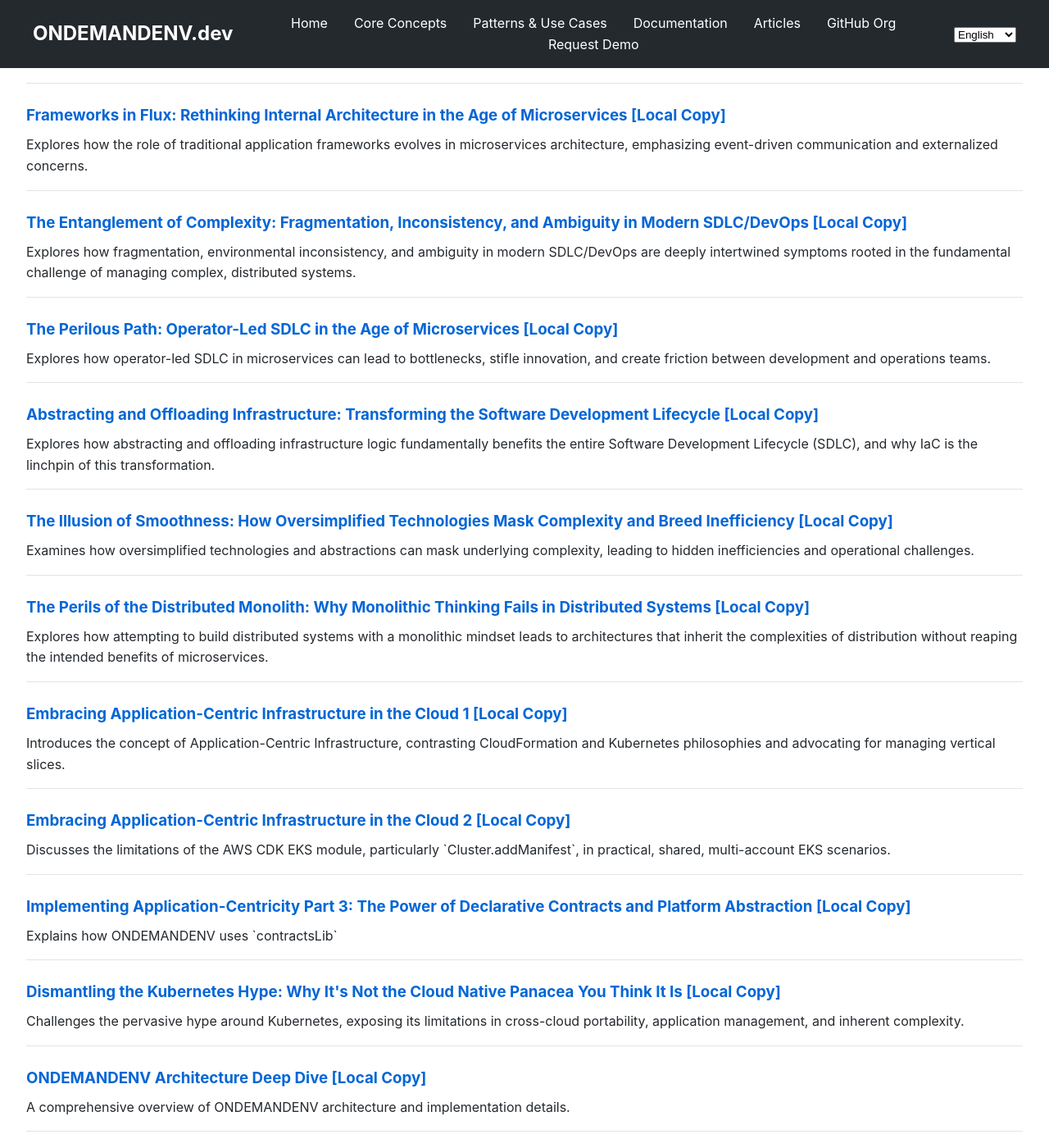
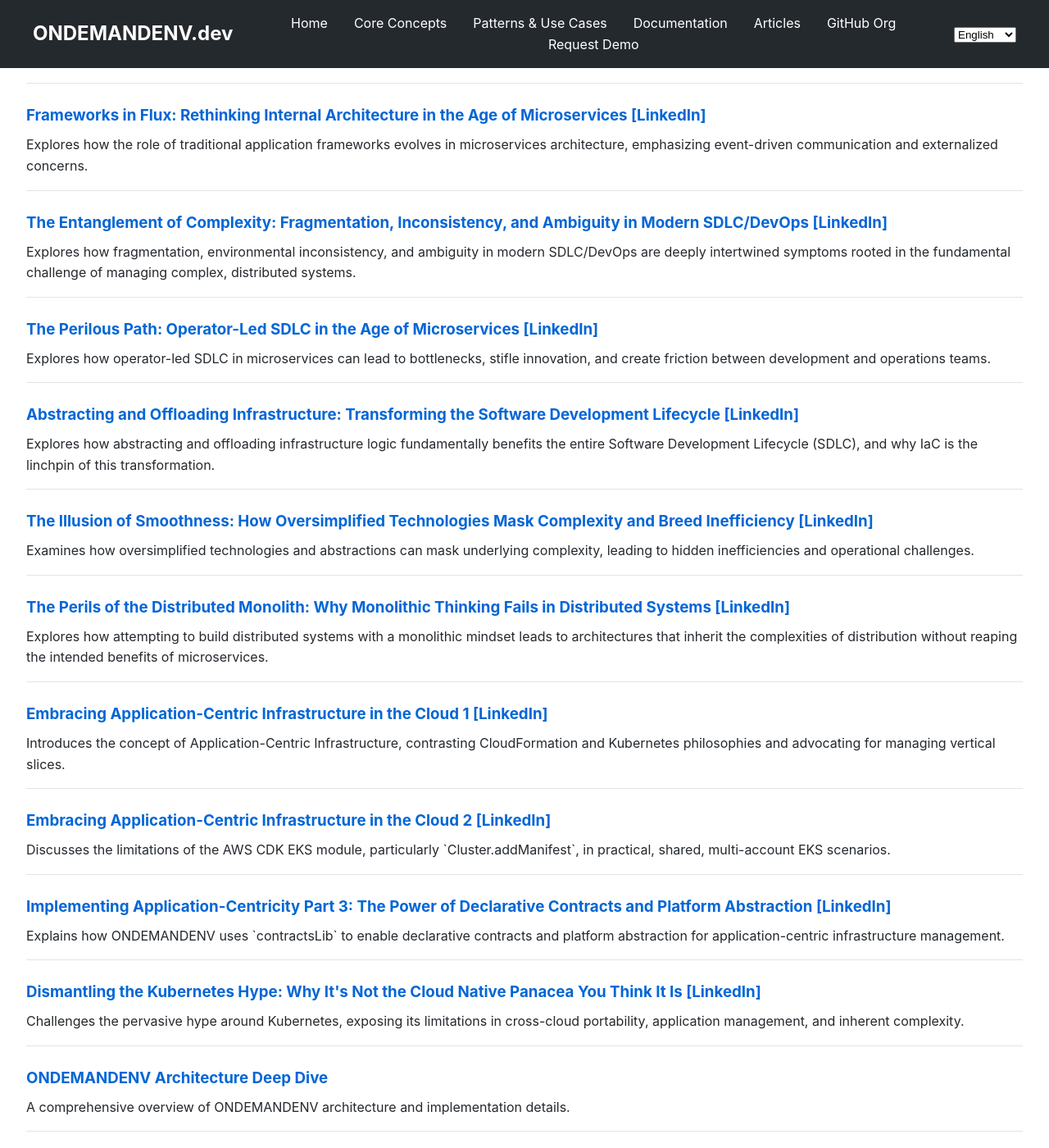
Before and after one commit to ondemandenv/ondemandenv.github.io, a Jekyll site: the page articles.html, which Jekyll copies as it is, in a window 1280 px wide and 1400 px high, scrolled down 1305 px. Shown: the whole window at 82% size. Built offline with Jekyll 4.4.1, drawn with Linux system fonts in a browser that asks for light colours; some of the changed text lies outside the part shown.

Commit message:
jeky back +

```diff
--- a/articles.html
+++ b/articles.html
@@ -60,75 +60,75 @@
             <p>Discusses how AI-assisted coding can lead to accidental complexity, using GitHub Actions YAML as an example, and emphasizes the importance of human architectural oversight and Domain-Driven Design principles.</p>
         </li>
         <li>
-            <h3><a href="https://www.linkedin.com/pulse/fragmentation-trap-how-yaml-centric-gitops-mentality-hindering-yang-ufaje/">The Fragmentation Trap: How YAML/Container-Centric GitOps are Hindering Cloud-Native Evolution and Breed Organizational inefficiencies</a> <a href="articles/fragmentation-trap.md">[Local Copy]</a></h3>
+            <h3><a href="articles/fragmentation-trap/">The Fragmentation Trap: How YAML/Container-Centric GitOps are Hindering Cloud-Native Evolution and Breed Organizational inefficiencies</a> <a href="https://www.linkedin.com/pulse/fragmentation-trap-how-yaml-centric-gitops-mentality-hindering-yang-ufaje/">[LinkedIn]</a></h3>
             <p>Analyzes how prevalent YAML-centric GitOps practices lead to fragmentation, complexity, and friction, hindering true cloud-native progress.</p>
         </li>
         <li>
-            <h3><a href="https://www.linkedin.com/pulse/architecting-agility-resilience-event-driven-cqrs-approach-gary-yang-vacre">Architecting for Agility and Resilience: An Event-Driven CQRS Approach on a Modern Development Platform</a> <a href="articles/architecting-for-agility-cqrs-event-driven.md">[Local Copy]</a></h3>
+            <h3><a href="articles/architecting-for-agility-cqrs-event-driven/">Architecting for Agility and Resilience: An Event-Driven CQRS Approach on a Modern Development Platform</a> <a href="https://www.linkedin.com/pulse/architecting-agility-resilience-event-driven-cqrs-approach-gary-yang-vacre">[LinkedIn]</a></h3>
             <p>Outlines a CQRS and event-driven approach for distributed systems, emphasizing how platforms like ONDEMANDENV.dev simplify development and lifecycle management.</p>
         </li>
         <li>
-            <h3><a href="https://www.linkedin.com/pulse/eks-vs-ecscdk-comparative-analysis-accidental-complexity-gary-yang-bn01e/">The EKS "Pants Off to Fart" Scenario: Accidental Complexity vs. ECS/CDK Simplicity in the SDLC</a> <a href="articles/eks-pants-off-scenario.md">[Local Copy]</a></h3>
+            <h3><a href="articles/eks-pants-off-scenario/">The EKS "Pants Off to Fart" Scenario: Accidental Complexity vs. ECS/CDK Simplicity in the SDLC</a> <a href="https://www.linkedin.com/pulse/eks-vs-ecscdk-comparative-analysis-accidental-complexity-gary-yang-bn01e/">[LinkedIn]</a></h3>
             <p>Details why, for many enterprise applications, the EKS route often introduces profound, unnecessary, and counterproductive accidental complexity, especially when contrasted with the cohesive efficiency of CDK/CloudFormation.</p>
         </li>
         <li>
-            <h3><a href="https://www.linkedin.com/pulse/compounding-complexity-trap-navigating-engineerings-messy-gary-yang-s3s3e/">The Compounding Complexity Trap: Navigating Engineering's Messy Reality to Design Simpler Futures</a> <a href="articles/compounding-complexity-trap.md">[Local Copy]</a></h3>
+            <h3><a href="articles/compounding-complexity-trap/">The Compounding Complexity Trap: Navigating Engineering's Messy Reality to Design Simpler Futures</a> <a href="https://www.linkedin.com/pulse/compounding-complexity-trap-navigating-engineerings-messy-gary-yang-s3s3e/">[LinkedIn]</a></h3>
             <p>Engineering, in its essence, is about problem-solving. Yet, a significant portion of our efforts is often spent grappling not with the raw, inherent challenges of a domain, but with layers of complexity born from our own past decisions and the tools we've built.</p>
         </li>
         <li>
-            <h3><a href="https://www.linkedin.com/pulse/circuit-breaker-paradox-resilience-savior-symptom-deeper-gary-yang-dxmce/">The Circuit Breaker Paradox: Resilience Savior or Symptom of a Deeper Malaise?</a> <a href="articles/circuit-breaker-paradox.md">[Local Copy]</a></h3>
+            <h3><a href="articles/circuit-breaker-paradox/">The Circuit Breaker Paradox: Resilience Savior or Symptom of a Deeper Malaise?</a> <a href="https://www.linkedin.com/pulse/circuit-breaker-paradox-resilience-savior-symptom-deeper-gary-yang-dxmce/">[LinkedIn]</a></h3>
             <p>Explores the nuanced role of circuit breakers, the seductive simplicity of gateway-level fallbacks, the often-overlooked complexities of instance-specific state, and how the very nature of inter-service communication-synchronous versus asynchronous-can render this entire debate moot.</p>
         </li>
         <li>
-            <h3><a href="https://www.linkedin.com/pulse/domain-driven-design-from-theory-practice-modern-automation-gary-yang-la5ye/">Domain-Driven Design: From Theory to Practice with Modern Automation Platforms</a> <a href="articles/domain-driven-design-automation.md">[Local Copy]</a></h3>
+            <h3><a href="articles/domain-driven-design-automation/">Domain-Driven Design: From Theory to Practice with Modern Automation Platforms</a> <a href="https://www.linkedin.com/pulse/domain-driven-design-from-theory-practice-modern-automation-gary-yang-la5ye/">[LinkedIn]</a></h3>
             <p>Domain-Driven Design (DDD) has become an essential framework for building scalable, maintainable software systems that accurately reflect business realities. While the theoretical benefits of DDD are well-established, implementing these principles in complex, distributed environments requires sophisticated tooling and automation. Platforms like ONDEMANDENV are emerging to bridge this gap, providing the infrastructure and automation necessary to turn DDD concepts into operational reality.</p>
         </li>
         <li>
-            <h3><a href="https://www.linkedin.com/pulse/spring-framework-monolith-enabler-microservices-world-gary-yang-m3zie/">Spring Framework: The Monolith Enabler in a Microservices World</a> <a href="articles/spring-monolith-enabler.md">[Local Copy]</a></h3>
+            <h3><a href="articles/spring-monolith-enabler/">Spring Framework: The Monolith Enabler in a Microservices World</a> <a href="https://www.linkedin.com/pulse/spring-framework-monolith-enabler-microservices-world-gary-yang-m3zie/">[LinkedIn]</a></h3>
             <p>Examines how Spring's design influences architecture decisions towards monolithic tendencies and how contract-first infrastructure automation can offer a solution for decomposition.</p>
         </li>
         <li>
-            <h3><a href="https://www.linkedin.com/pulse/frameworks-flux-rethinking-internal-architecture-age-gary-yang-bk7ze/">Frameworks in Flux: Rethinking Internal Architecture in the Age of Microservices</a> <a href="articles/frameworks-flux.md">[Local Copy]</a></h3>
+            <h3><a href="articles/frameworks-flux/">Frameworks in Flux: Rethinking Internal Architecture in the Age of Microservices</a> <a href="https://www.linkedin.com/pulse/frameworks-flux-rethinking-internal-architecture-age-gary-yang-bk7ze/">[LinkedIn]</a></h3>
             <p>Explores how the role of traditional application frameworks evolves in microservices architecture, emphasizing event-driven communication and externalized concerns.</p>
         </li>
         <li>
-            <h3><a href="https://www.linkedin.com/pulse/entanglement-complexity-fragmentation-inconsistency-ambiguity-yang-pqohe">The Entanglement of Complexity: Fragmentation, Inconsistency, and Ambiguity in Modern SDLC/DevOps</a> <a href="articles/scope-localization-ambiguity.md">[Local Copy]</a></h3>
+            <h3><a href="articles/scope-localization-ambiguity/">The Entanglement of Complexity: Fragmentation, Inconsistency, and Ambiguity in Modern SDLC/DevOps</a> <a href="https://www.linkedin.com/pulse/entanglement-complexity-fragmentation-inconsistency-ambiguity-yang-pqohe">[LinkedIn]</a></h3>
             <p>Explores how fragmentation, environmental inconsistency, and ambiguity in modern SDLC/DevOps are deeply intertwined symptoms rooted in the fundamental challenge of managing complex, distributed systems.</p>
         </li>
         <li>
-            <h3><a href="https://www.linkedin.com/pulse/operator-trap-why-sysadmin-led-sdlcs-stifle-agility-gary-yang-qlwxc">The Perilous Path: Operator-Led SDLC in the Age of Microservices</a> <a href="articles/perilous-ops-leading.md">[Local Copy]</a></h3>
+            <h3><a href="articles/perilous-ops-leading/">The Perilous Path: Operator-Led SDLC in the Age of Microservices</a> <a href="https://www.linkedin.com/pulse/operator-trap-why-sysadmin-led-sdlcs-stifle-agility-gary-yang-qlwxc">[LinkedIn]</a></h3>
             <p>Explores how operator-led SDLC in microservices can lead to bottlenecks, stifle innovation, and create friction between development and operations teams.</p>
         </li>
         <li>
-            <h3><a href="https://www.linkedin.com/pulse/abstracting-offloading-infrastructure-transforming-software-gary-yang-murpe">Abstracting and Offloading Infrastructure: Transforming the Software Development Lifecycle</a> <a href="articles/offload-to-platform.md">[Local Copy]</a></h3>
+            <h3><a href="articles/offload-to-platform/">Abstracting and Offloading Infrastructure: Transforming the Software Development Lifecycle</a> <a href="https://www.linkedin.com/pulse/abstracting-offloading-infrastructure-transforming-software-gary-yang-murpe">[LinkedIn]</a></h3>
             <p>Explores how abstracting and offloading infrastructure logic fundamentally benefits the entire Software Development Lifecycle (SDLC), and why IaC is the linchpin of this transformation.</p>
         </li>
         <li>
-            <h3><a href="https://www.linkedin.com/pulse/illusion-smoothness-how-oversimplified-technologies-mask-gary-yang-qohoc">The Illusion of Smoothness: How Oversimplified Technologies Mask Complexity and Breed Inefficiency</a> <a href="articles/ilusion-smooth-yml.md">[Local Copy]</a></h3>
+            <h3><a href="articles/ilusion-smooth-yml/">The Illusion of Smoothness: How Oversimplified Technologies Mask Complexity and Breed Inefficiency</a> <a href="https://www.linkedin.com/pulse/illusion-smoothness-how-oversimplified-technologies-mask-gary-yang-qohoc">[LinkedIn]</a></h3>
             <p>Examines how oversimplified technologies and abstractions can mask underlying complexity, leading to hidden inefficiencies and operational challenges.</p>
         </li>
         <li>
-            <h3><a href="https://www.linkedin.com/pulse/perils-distributed-monolith-why-monolithic-thinking-fails-gary-yang-ocfvc">The Perils of the Distributed Monolith: Why Monolithic Thinking Fails in Distributed Systems</a> <a href="articles/distributed-monolith.md">[Local Copy]</a></h3>
+            <h3><a href="articles/distributed-monolith/">The Perils of the Distributed Monolith: Why Monolithic Thinking Fails in Distributed Systems</a> <a href="https://www.linkedin.com/pulse/perils-distributed-monolith-why-monolithic-thinking-fails-gary-yang-ocfvc">[LinkedIn]</a></h3>
             <p>Explores how attempting to build distributed systems with a monolithic mindset leads to architectures that inherit the complexities of distribution without reaping the intended benefits of microservices.</p>
         </li>
         <li>
-            <h3><a href="https://www.linkedin.com/pulse/from-fragmented-tools-unified-stacks-embracing-cloud-gary-yang-zfjpe">Embracing Application-Centric Infrastructure in the Cloud 1</a> <a href="articles/app-centric-infra1.md">[Local Copy]</a></h3>
+            <h3><a href="articles/app-centric-infra1/">Embracing Application-Centric Infrastructure in the Cloud 1</a> <a href="https://www.linkedin.com/pulse/from-fragmented-tools-unified-stacks-embracing-cloud-gary-yang-zfjpe">[LinkedIn]</a></h3>
             <p>Introduces the concept of Application-Centric Infrastructure, contrasting CloudFormation and Kubernetes philosophies and advocating for managing vertical slices.</p>
         </li>
         <li>
-            <h3><a href="https://www.linkedin.com/pulse/embracing-application-centric-infrastructure-cloud-2-gary-yang-6jzje/">Embracing Application-Centric Infrastructure in the Cloud 2</a> <a href="articles/app-centric-infra2.md">[Local Copy]</a></h3>
+            <h3><a href="articles/app-centric-infra2/">Embracing Application-Centric Infrastructure in the Cloud 2</a> <a href="https://www.linkedin.com/pulse/embracing-application-centric-infrastructure-cloud-2-gary-yang-6jzje/">[LinkedIn]</a></h3>
             <p>Discusses the limitations of the AWS CDK EKS module, particularly `Cluster.addManifest`, in practical, shared, multi-account EKS scenarios.</p>
         </li>
         <li>
-            <h3><a href="https://www.linkedin.com/pulse/embracing-application-centric-infrastructure-cloud-3-power-gary-yang-3ziqe/">Implementing Application-Centricity Part 3: The Power of Declarative Contracts and Platform Abstraction</a> <a href="articles/app-centric-infra3.md">[Local Copy]</a></h3>
-            <p>Explains how ONDEMANDENV uses `contractsLib`
+            <h3><a href="articles/app-centric-infra3/">Implementing Application-Centricity Part 3: The Power of Declarative Contracts and Platform Abstraction</a> <a href="https://www.linkedin.com/pulse/embracing-application-centric-infrastructure-cloud-3-power-gary-yang-3ziqe/">[LinkedIn]</a></h3>
+            <p>Explains how ONDEMANDENV uses `contractsLib` to enable declarative contracts and platform abstraction for application-centric infrastructure management.</p>
         </li>
         <li>
-            <h3><a href="https://www.linkedin.com/pulse/dismantling-kubernetes-hype-why-its-cloud-native-panacea-gary-yang-gftje/">Dismantling the Kubernetes Hype: Why It's Not the Cloud Native Panacea You Think It Is</a> <a href="articles/dismantling-kubernetes-hype.md">[Local Copy]</a></h3>
+            <h3><a href="articles/dismantling-kubernetes-hype/">Dismantling the Kubernetes Hype: Why It's Not the Cloud Native Panacea You Think It Is</a> <a href="https://www.linkedin.com/pulse/dismantling-kubernetes-hype-why-its-cloud-native-panacea-gary-yang-gftje/">[LinkedIn]</a></h3>
             <p>Challenges the pervasive hype around Kubernetes, exposing its limitations in cross-cloud portability, application management, and inherent complexity.</p>
         </li>
         <li>
-            <h3><a href="articles/odmd-arc.md">ONDEMANDENV Architecture Deep Dive</a> <a href="articles/odmd-arc.md">[Local Copy]</a></h3>
+            <h3><a href="articles/odmd-arc/">ONDEMANDENV Architecture Deep Dive</a></h3>
             <p>A comprehensive overview of ONDEMANDENV architecture and implementation details.</p>
         </li>
     </ul>
```
